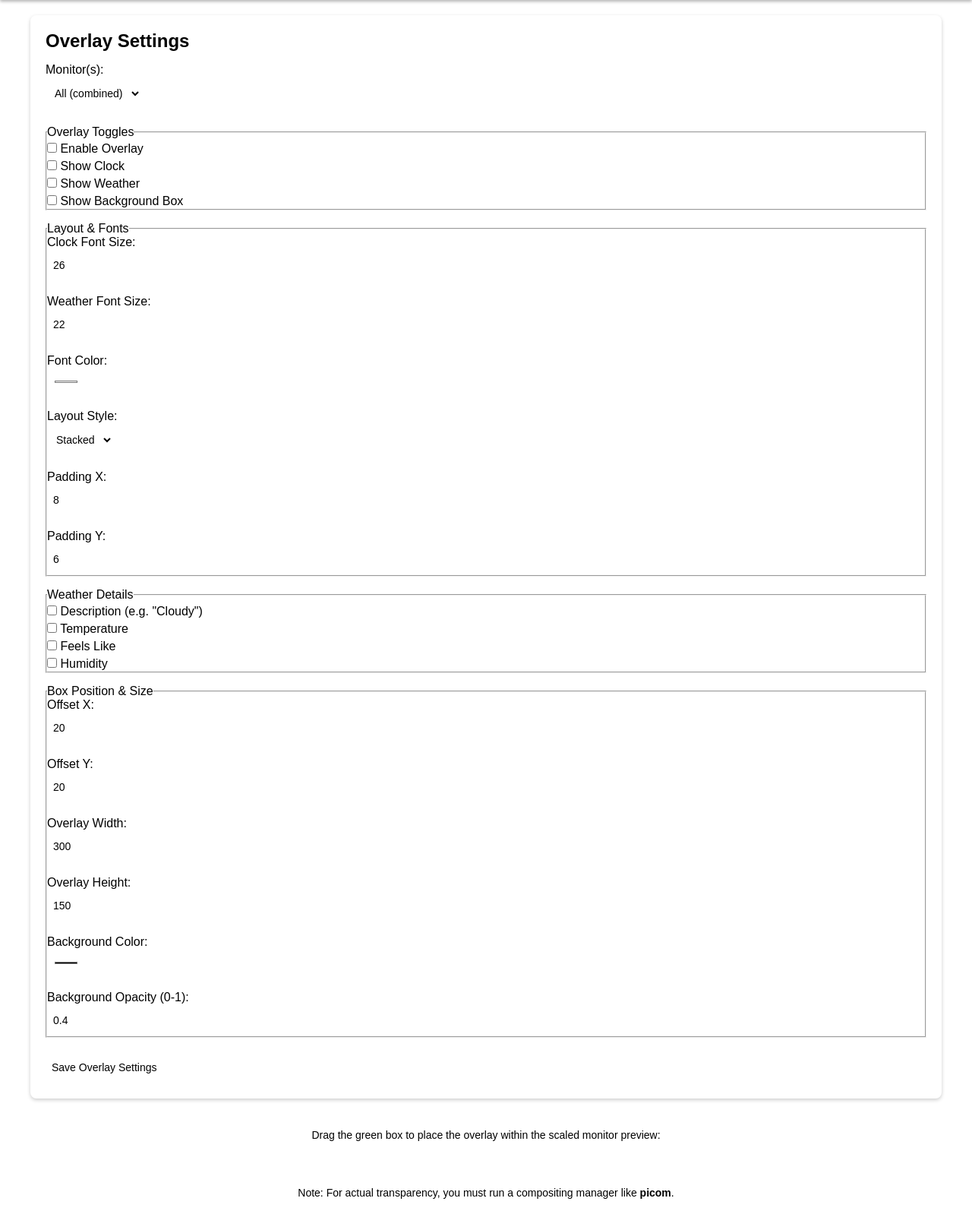
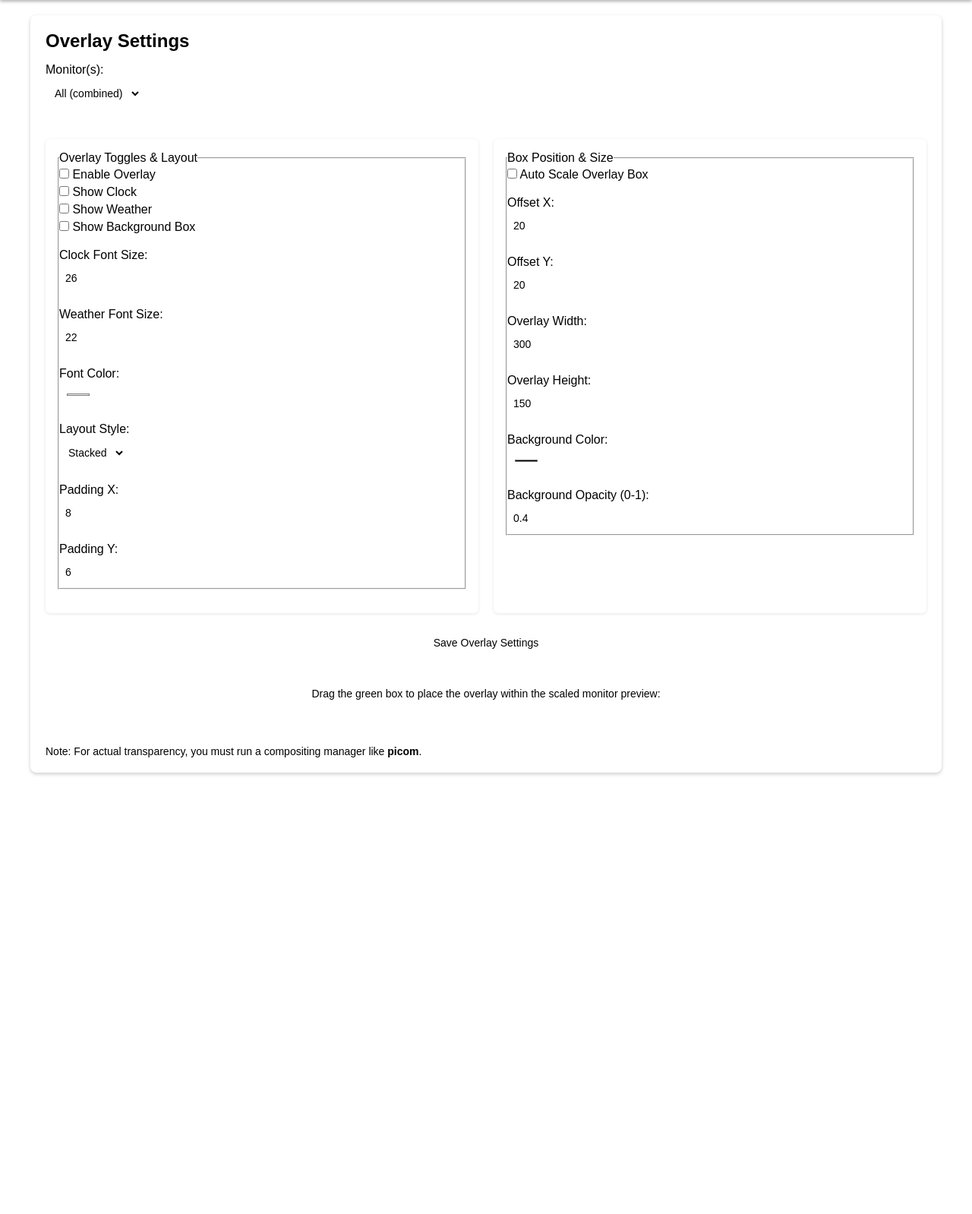
Before and after one commit to tpersp/PiViewer, a Flask app: template templates/overlay.html in a window 1280 px wide. Shown: the part 60-1658 px from the top of the page at 76% size. After the commit the page ends 1081 px from the top, so only its background shows below. Run offline with Flask 3, Linux system fonts and the light colour scheme; the template is opened without the code that fills it, so the values that code supplies are empty; parts of the project's set-up code (start-up, migrations or seed data) failed here and were passed over; some libraries are stand-ins or nearby versions.

Commit message:
made overlay settings more like the other tabs

```diff
--- a/routes.py
+++ b/routes.py
@@ -389,7 +389,6 @@ def overlay_config():
             over["monitor_selection"] = request.form.get("monitor_selection", "All")
             save_config(cfg)
             return redirect(url_for("main.overlay_config"))
-
         elif action == "save_overlay":
             over["overlay_enabled"] = ("overlay_enabled" in request.form)
             over["clock_enabled"] = ("clock_enabled" in request.form)
@@ -444,6 +443,9 @@ def overlay_config():
                 over["bg_opacity"] = float(request.form.get("bg_opacity", "0.4"))
             except:
                 over["bg_opacity"] = 0.4
+
+            # NEW: Store the auto scale option.
+            over["auto_scale"] = ("auto_scale" in request.form)
 
             save_config(cfg)
             try:
--- a/templates/overlay.html
+++ b/templates/overlay.html
@@ -12,20 +12,23 @@
     <select name="monitor_selection" onchange="onMonitorChange()">
       <option value="All" {% if overlay.monitor_selection == "All" %}selected{% endif %}>All (combined)</option>
       {% for mname, minfo in monitors.items() %}
-        <option value="{{mname}}" {% if overlay.monitor_selection == mname %}selected{% endif %}>
-          {{mname}} ({{minfo.resolution}})
+        <option value="{{ mname }}" {% if overlay.monitor_selection == mname %}selected{% endif %}>
+          {{ mname }} ({{ minfo.resolution }})
         </option>
       {% endfor %}
     </select>
   </form>
 
-  <!-- Main Overlay Config Form -->
-  <form method="POST" style="margin-top:20px;">
+  <br>
+
+  <!-- Overlay Configuration Form -->
+  <form method="POST">
     <input type="hidden" name="action" value="save_overlay">
-
-    <!-- Toggles -->
+    <div class="cards-container">
+      <!-- Left Card: Toggles and Layout -->
+      <div class="card" style="flex:1;">
         <fieldset style="margin-bottom:15px;">
-      <legend>Overlay Toggles</legend>
+          <legend>Overlay Toggles & Layout</legend>
           <label>
             <input type="checkbox" name="overlay_enabled" {% if overlay.overlay_enabled %}checked{% endif %}>
             Enable Overlay
@@ -45,119 +48,96 @@
             <input type="checkbox" name="background_enabled" {% if overlay.background_enabled %}checked{% endif %}>
             Show Background Box
           </label>
-    </fieldset>
-
-    <!-- Layout & Fonts -->
-    <fieldset style="margin-bottom:15px;">
-      <legend>Layout & Fonts</legend>
+          <br><br>
           <label>Clock Font Size:</label><br>
           <input type="number" name="clock_font_size" value="{{ overlay.clock_font_size|default(26) }}">
           <br><br>
-
           <label>Weather Font Size:</label><br>
           <input type="number" name="weather_font_size" value="{{ overlay.weather_font_size|default(22) }}">
           <br><br>
-
           <label>Font Color:</label><br>
           <input type="color" name="font_color" value="{{ overlay.font_color|default('#FFFFFF') }}">
           <br><br>
-
           <label>Layout Style:</label><br>
           <select name="layout_style">
             <option value="stacked" {% if overlay.layout_style == "stacked" %}selected{% endif %}>Stacked</option>
             <option value="inline" {% if overlay.layout_style == "inline" %}selected{% endif %}>Inline</option>
           </select>
           <br><br>
-
           <label>Padding X:</label><br>
           <input type="number" name="padding_x" value="{{ overlay.padding_x|default(8) }}">
           <br><br>
-
           <label>Padding Y:</label><br>
           <input type="number" name="padding_y" value="{{ overlay.padding_y|default(6) }}">
         </fieldset>
+      </div>
 
-    <!-- Weather Details -->
+      <!-- Right Card: Box Settings and Dynamic Scaling -->
+      <div class="card" style="flex:1;">
         <fieldset style="margin-bottom:15px;">
-      <legend>Weather Details</legend>
+          <legend>Box Position &amp; Size</legend>
           <label>
-        <input type="checkbox" name="show_desc" {% if overlay.show_desc %}checked{% endif %}>
-        Description (e.g. "Cloudy")
+            <input type="checkbox" id="auto_scale" name="auto_scale" {% if overlay.auto_scale %}checked{% endif %}>
+            Auto Scale Overlay Box
           </label>
-      <br>
-      <label>
-        <input type="checkbox" name="show_temp" {% if overlay.show_temp %}checked{% endif %}>
-        Temperature
-      </label>
-      <br>
-      <label>
-        <input type="checkbox" name="show_feels_like" {% if overlay.show_feels_like %}checked{% endif %}>
-        Feels Like
-      </label>
-      <br>
-      <label>
-        <input type="checkbox" name="show_humidity" {% if overlay.show_humidity %}checked{% endif %}>
-        Humidity
-      </label>
-    </fieldset>
-
-    <!-- Box Position & Size -->
-    <fieldset>
-      <legend>Box Position & Size</legend>
+          <br><br>
+          <div id="manual_size_fields" {% if overlay.auto_scale %}style="display:none;"{% endif %}>
             <label>Offset X:</label><br>
             <input type="number" name="offset_x" id="offset_x" value="{{ overlay.offset_x|default('20') }}">
             <br><br>
-
             <label>Offset Y:</label><br>
             <input type="number" name="offset_y" id="offset_y" value="{{ overlay.offset_y|default('20') }}">
             <br><br>
-
             <label>Overlay Width:</label><br>
             <input type="number" name="overlay_width" id="overlay_width" value="{{ overlay.overlay_width|default('300') }}">
             <br><br>
-
             <label>Overlay Height:</label><br>
             <input type="number" name="overlay_height" id="overlay_height" value="{{ overlay.overlay_height|default('150') }}">
             <br><br>
-
+          </div>
           <label>Background Color:</label><br>
           <input type="color" name="bg_color" value="{{ overlay.bg_color|default('#000000') }}">
           <br><br>
-
           <label>Background Opacity (0-1):</label><br>
           <input type="text" name="bg_opacity" value="{{ overlay.bg_opacity|default(0.4) }}">
         </fieldset>
+      </div>
+    </div>
 
     <br>
+    <div style="text-align:center;">
       <button type="submit">Save Overlay Settings</button>
+    </div>
   </form>
-</div>
+
+  <br>
 
   <!-- Overlay Preview -->
   <div class="overlay-preview-container">
     <p style="margin-bottom:10px; font-size:14px;">
       Drag the green box to place the overlay within the scaled monitor preview:
     </p>
-  <div
-    class="overlay-preview-box"
-    id="overlayPreviewBox"
-    style="width: {{ preview_size.width }}px; height: {{ preview_size.height }}px;"
-  >
-    <div
-      class="overlay-draggable-box"
-      id="overlayDraggable"
-      style="
-        width: {{ preview_overlay.width }}px;
-        height: {{ preview_overlay.height }}px;
-        left: {{ preview_overlay.left }}px;
-        top: {{ preview_overlay.top }}px;
-      "
-    ></div>
+    <div class="overlay-preview-box" id="overlayPreviewBox" style="width: {{ preview_size.width }}px; height: {{ preview_size.height }}px;">
+      <div class="overlay-draggable-box" id="overlayDraggable"
+           style="width: {{ preview_overlay.width }}px; height: {{ preview_overlay.height }}px; left: {{ preview_overlay.left }}px; top: {{ preview_overlay.top }}px;">
+      </div>
     </div>
   </div>
 
   <p style="font-size:14px; color:var(--text-normal); margin-top:30px;">
     Note: For actual transparency, you must run a compositing manager like <strong>picom</strong>.
   </p>
+</div>
+
+<script>
+  document.getElementById("auto_scale").addEventListener("change", function(){
+    var manualFields = document.getElementById("manual_size_fields");
+    if(this.checked){
+      manualFields.style.display = "none";
+    } else {
+      manualFields.style.display = "block";
+    }
+  });
+</script>
 
 {% endblock %}
```
Lines whose indentation alone changed are shown as unchanged.
